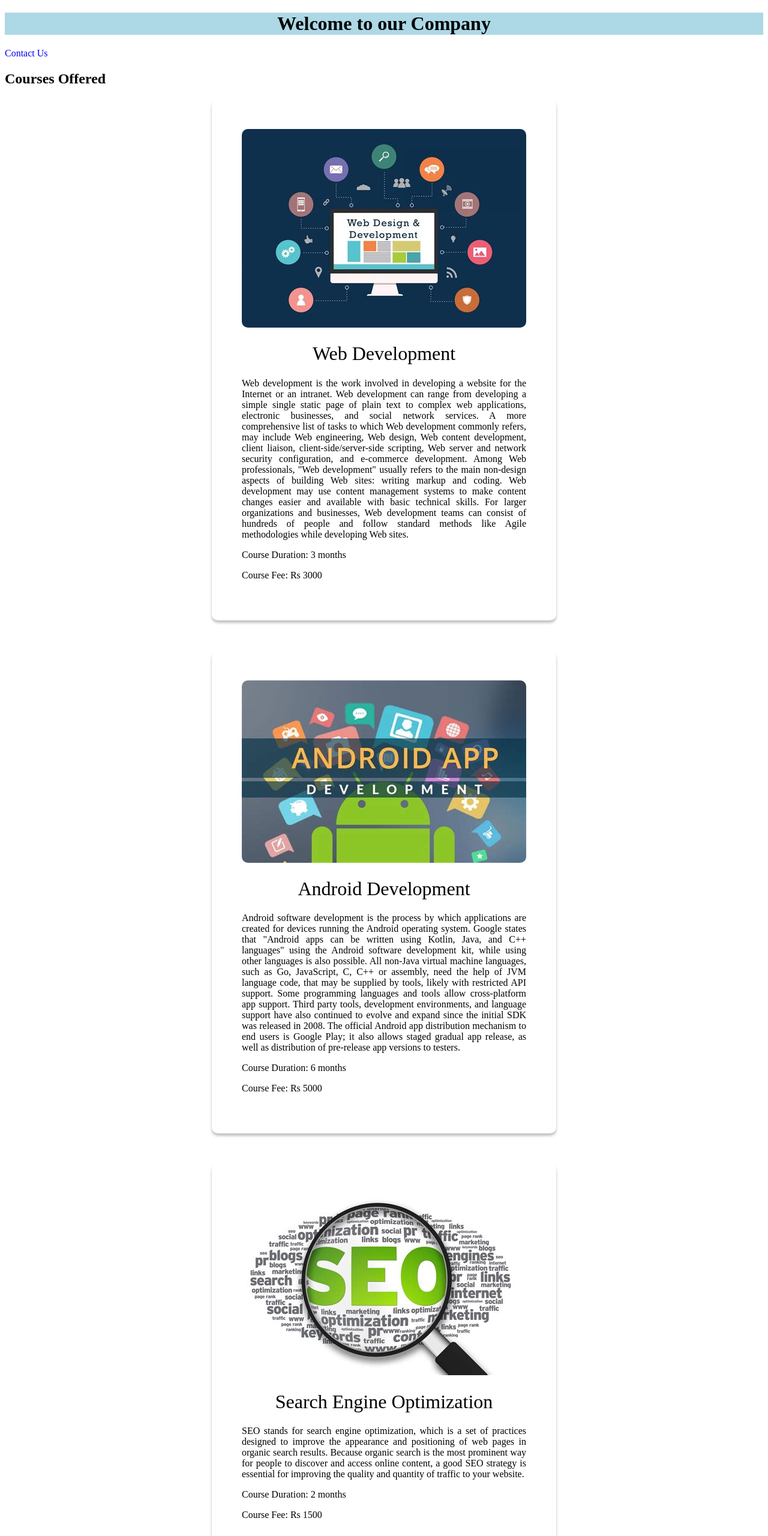
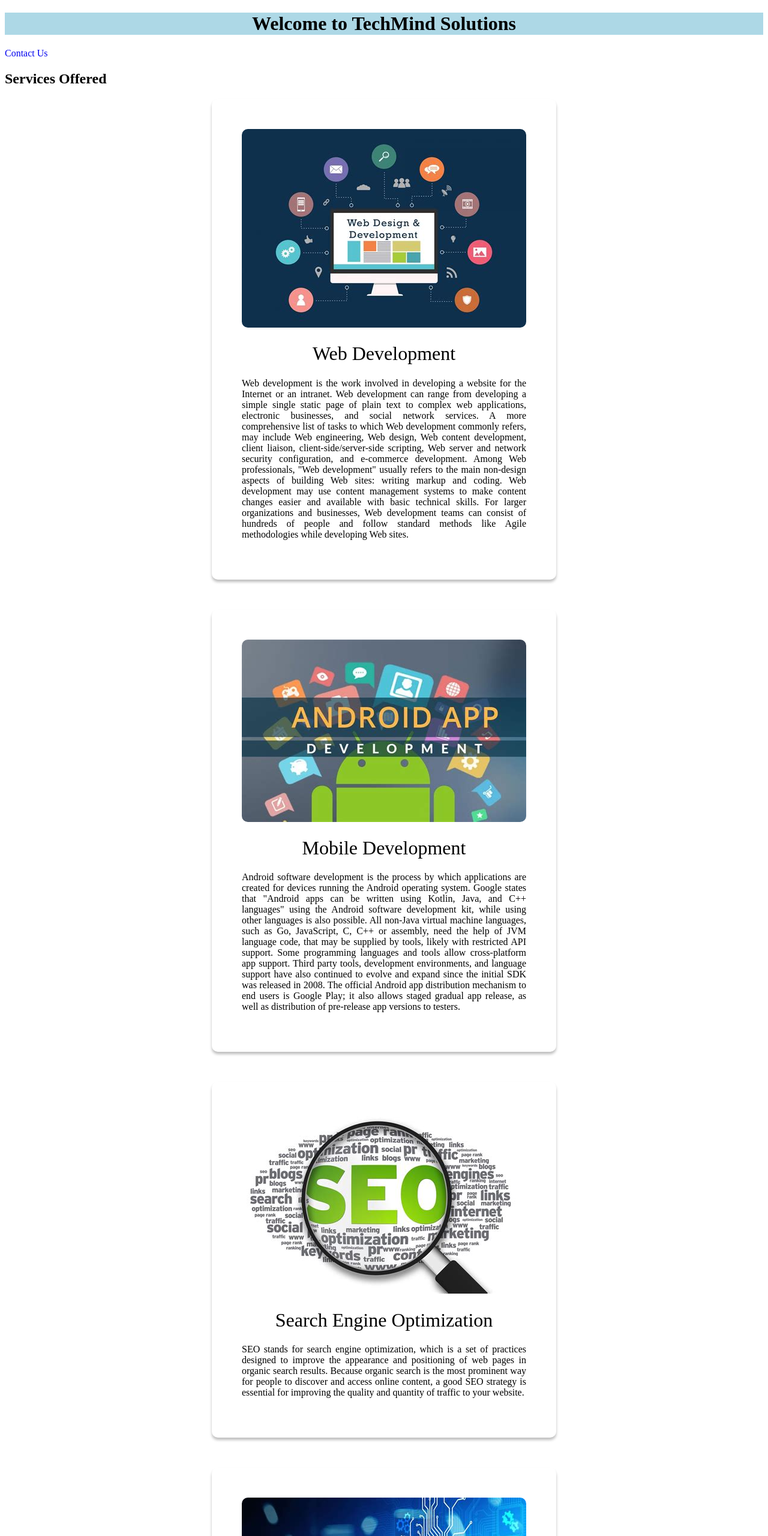
Before and after one commit to F-aizan/company, a website: page dist/index.html in a window 1280 px wide. Shown: the top 2560 px of the page at 60% size. Drawn offline with Linux system fonts and the light colour scheme.

Commit message:
Minor Changes

```diff
--- a/dist/index.css
+++ b/dist/index.css
@@ -5,7 +5,9 @@ body{
 }
 }
 
-
+h1{
+    text-align: center;
+}
 main{
     display: flex;
     flex-direction: column;
@@ -18,34 +20,7 @@ header{
 
 }
 
-#sec1{
-    padding: 50px;
-    text-align: justify;
-    width: min-content;
-    height: 100%;
-    border-radius: 10px;
-    box-shadow: 0px 4px 4px rgba(0, 0, 0, 0.25);
-    border: 1px;
-}
-#sec2{
-    padding: 50px;
-    text-align: justify;
-    width: min-content;
-    height: 100%;
-    border-radius: 10px;
-    box-shadow: 0px 4px 4px rgba(0, 0, 0, 0.25);
-    border: 1px;
-}
-#sec3{
-    padding: 50px;
-    text-align: justify;
-    width: min-content;
-    height: 100%;
-    border-radius: 10px;
-    box-shadow: 0px 4px 4px rgba(0, 0, 0, 0.25);
-    border: 1px;
-}
-#sec4{
+#sec{
     padding: 50px;
     text-align: justify;
     width: min-content;
--- a/dist/index.html
+++ b/dist/index.html
@@ -8,46 +8,48 @@
   <link rel="stylesheet" href="index.css">
 </head>
 <header>
-  <h1>Welcome to our Company</h1>
+  <h1>Welcome to TechMind Solutions</h1>
 </header>
 <body>
   <p id="contact">
     <a href="contact.html" id="link">Contact Us</a>
   </p>
-  <h2>Courses Offered</h2>
+  <h2>Services Offered</h2>
   <main>
-  <div id="sec1">
+  <div id="sec">
     <img id="image" src="webdev.jpeg" alt="web">
       <h1 id="text">Web Development</h1>
       <p>Web development is the work involved in developing a website for the Internet or an intranet. Web development can range from developing a simple single static page of plain text to complex web applications, electronic businesses, and social network services. A more comprehensive list of tasks to which Web development commonly refers, may include Web engineering, Web design, Web content development, client liaison, client-side/server-side scripting, Web server and network security configuration, and e-commerce development. Among Web professionals, "Web development" usually refers to the main non-design aspects of building Web sites: writing markup and coding. Web development may use content management systems to make content changes easier and available with basic technical skills. For larger organizations and businesses, Web development teams can consist of hundreds of people and follow standard methods like Agile methodologies while developing Web sites.<p>
-      <p>Course Duration: 3 months</p>
-      <p>Course Fee: Rs 3000</p>
   </div>
-  <div id="sec2">
+  <div id="sec">
     <img id="image" src="android.jpeg" alt="web">
-    <h1 id="text">Android Development</h1>
+    <h1 id="text">Mobile Development</h1>
     <p>Android software development is the process by which applications are created for devices running the Android operating system. Google states that "Android apps can be written using Kotlin, Java, and C++ languages" using the Android software development kit, while using other languages is also possible. All non-Java virtual machine languages, such as Go, JavaScript, C, C++ or assembly, need the help of JVM language code, that may be supplied by tools, likely with restricted API support. Some programming languages and tools allow cross-platform app support. Third party tools, development environments, and language support have also continued to evolve and expand since the initial SDK was released in 2008. The official Android app distribution mechanism to end users is Google Play; it also allows staged gradual app release, as well as distribution of pre-release app versions to testers.</p>
-    <p>Course Duration: 6 months</p>
-    <p>Course Fee: Rs 5000</p>
+
   </div>
-  <div id="sec3">
+  <div id="sec">
     <img id="image" src="seo.jpeg" alt="web">
     <h1 id="text">Search Engine Optimization</h1>
     <p>SEO stands for search engine optimization, which is a set of practices designed to improve the appearance and positioning of web pages in organic search results. Because organic search is the most prominent way for people to discover and access online content, a good SEO strategy is essential for improving the quality and quantity of traffic to your website.</p>
-    <p>Course Duration: 2 months</p>
-    <p>Course Fee: Rs 1500</p>
+
   </div>
-  <div id="sec4">
+  <div id="sec">
     <img id="image" src="ml.jpeg" alt="web">
     <h1 id="text">Machine Learning</h1>
     <p>Machine learning is a field of inquiry devoted to understanding and building methods that 'learn', that is, methods that leverage data to improve performance on some set of tasks. It is seen as a part of artificial intelligence. Machine learning algorithms build a model based on sample data, known as training data, in order to make predictions or decisions without being explicitly programmed to do so. Machine learning algorithms are used in a wide variety of applications, such as in medicine, email filtering, speech recognition, agriculture, and computer vision, where it is difficult or unfeasible to develop conventional algorithms to perform the needed tasks. A subset of machine learning is closely related to computational statistics, which focuses on making predictions using computers, but not all machine learning is statistical learning. The study of mathematical optimization delivers methods, theory and application domains to the field of machine learning.</p>
-    <p>Course Duration: 5 months</p>
-    <p>Course Fee: Rs 6000</p>
+  </div>
+  <div id="sec">
+    <h1 id="text">Projects Completed</h1>
+    <h1>100+</h1>
+  </div>
+  <div id="sec">
+    <h1 id="text">Happy Clients</h1>
+    <h1>300+</h1>
   </div>
   <div id="about">
-    <h1>About Us</h1>
+    <h2>About Us</h2>
     <p>
-      We are a Company that provides the courses that enable a student to understand and learn the technologies that helps them in building great stuff to shape up a great career. Our rates are affordable and we provide efficient learning methods to grasp the concepts quickly.
+      We at TechMind Solutions provide services such as web and Mobile app development to provide our clients with best possible solutions for their buinesses and enterprises. Our Company has served a variety of large number of clients and we always try to give the best service to our clients.
     </p>
   </div>
   </main>
```
